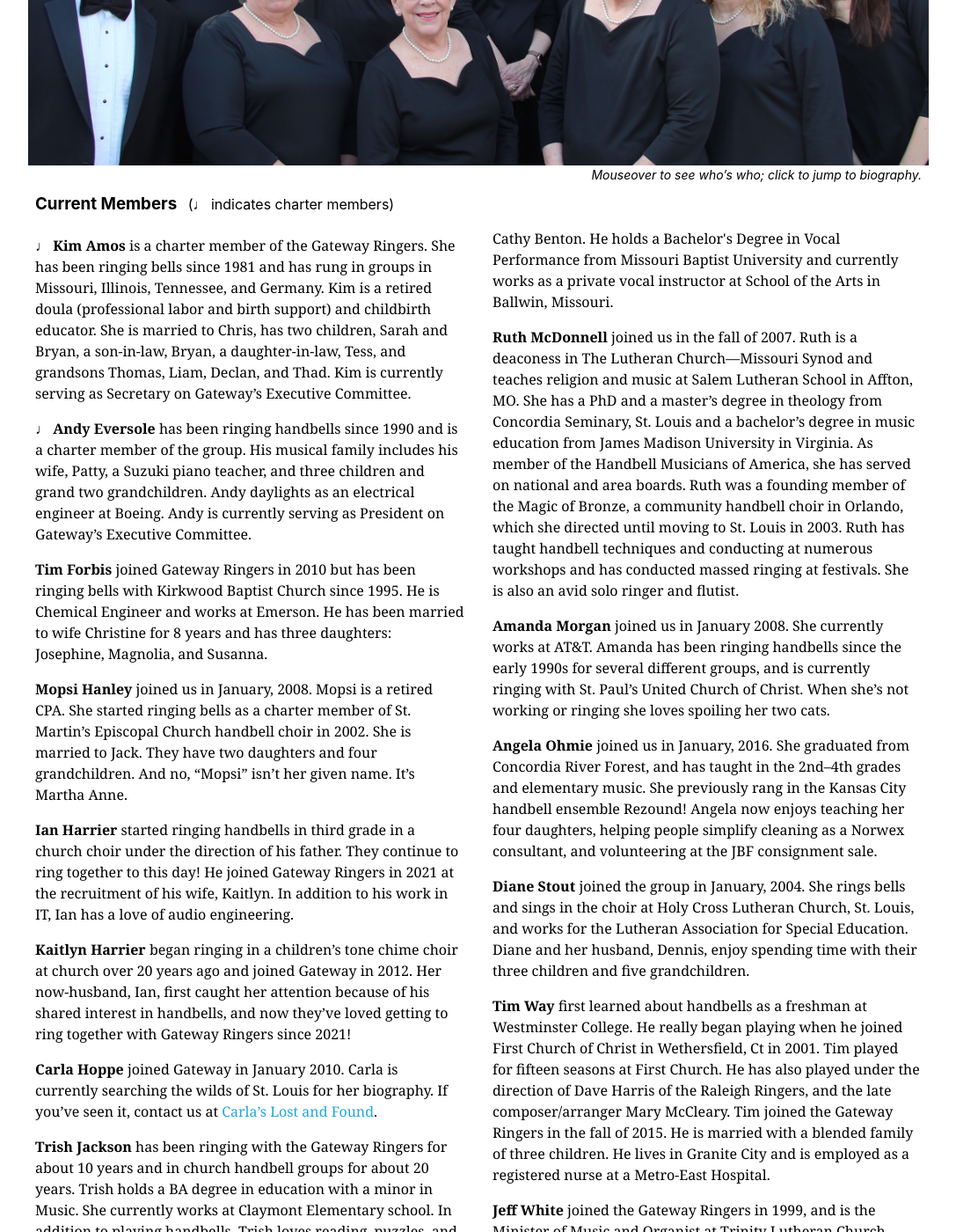
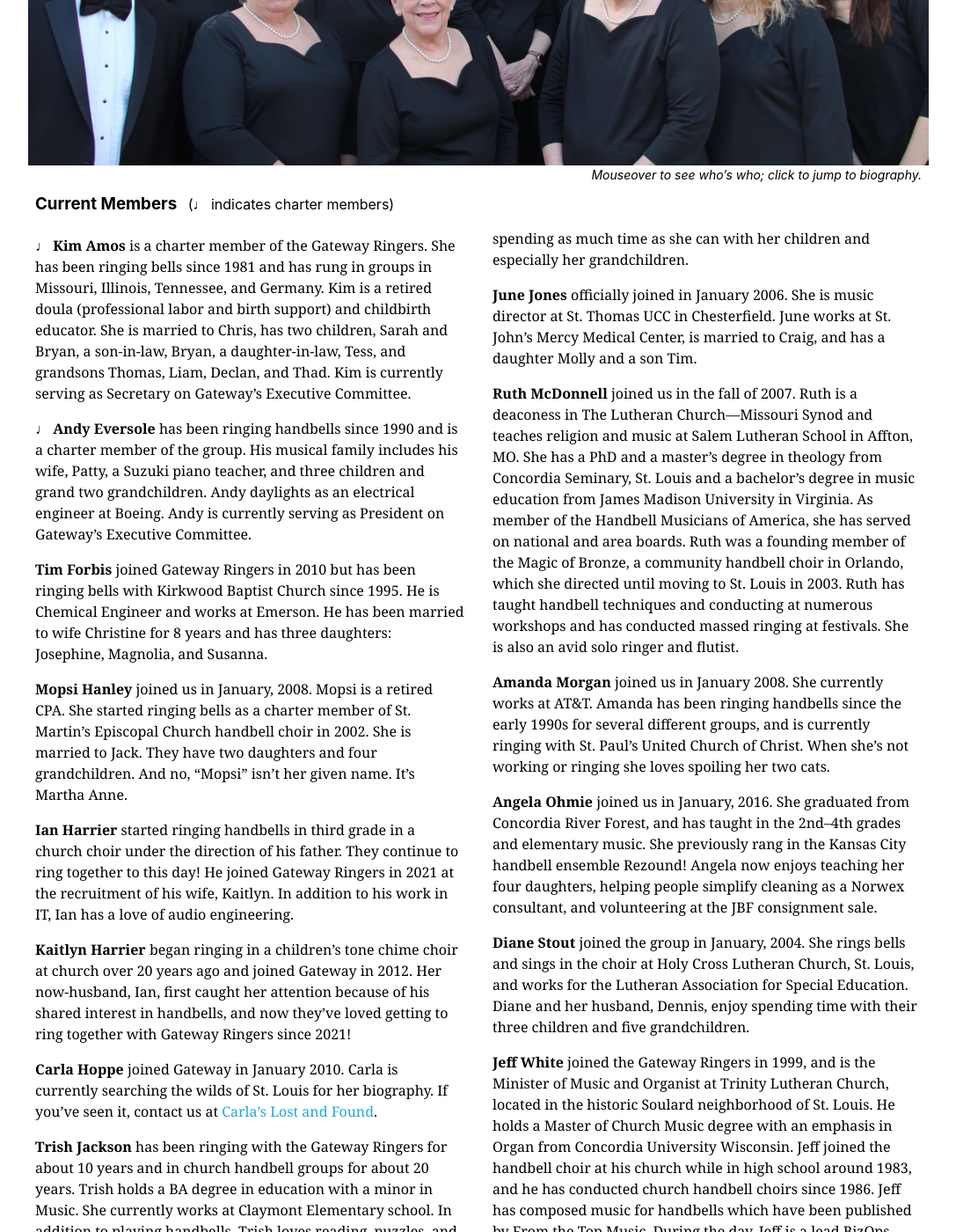
Before and after one commit to GatewayRingers/GatewayRingers.github.io, a Jekyll site: the page built from musicians.html, in a window 1280 px wide and 1400 px high, scrolled down 1060 px. Shown: the whole window at 88% size, without its empty margins (96-1183 px from the left). Built offline with Jekyll 4.4.1, drawn with Linux system fonts in a browser that asks for light colours; nearby versions of some CDN libraries; some of the changed text lies outside the part shown.

Commit message:
Update musicians.html

```diff
--- a/musicians.html
+++ b/musicians.html
@@ -84,10 +84,10 @@
   married to Craig, and has a daughter Molly and a son Tim.
   </li>
 
-  <li class="pv2" id="Andrew"><strong>Andrew Larson</strong> joined the Gateway Ringers in 2021. He began ringing in college as a member of the
+  <!--<li class="pv2" id="Andrew"><strong>Andrew Larson</strong> joined the Gateway Ringers in 2021. He began ringing in college as a member of the
     MBU Ringers under Dr. Cathy Benton. He holds a Bachelor's Degree in Vocal Performance from Missouri Baptist University and currently works
     as a private vocal instructor at School of the Arts in Ballwin, Missouri.
-  </li>
+  </li>-->
 
   <!--<li class="pv2" id="Peggy"><strong>♩ Peggy “Carillon” Lohnes</strong> is a
   Charter Member of Gateway Ringers.  She retired from ringing in 2011, and currently
@@ -119,11 +119,11 @@
   Education.  Diane and her husband, Dennis, enjoy spending time with their three children and five grandchildren.
   </li>
 
-  <li class="pv2" id="Tim"><strong>Tim Way</strong> first learned about handbells as a freshman at Westminster College. He really began playing
+  <!--<li class="pv2" id="Tim"><strong>Tim Way</strong> first learned about handbells as a freshman at Westminster College. He really began playing
     when he joined First Church of Christ in Wethersfield, Ct in 2001. Tim played for fifteen seasons at First Church. He has also played under
     the direction of Dave Harris of the Raleigh Ringers, and the late composer/arranger Mary McCleary. Tim joined the Gateway Ringers in the
     fall of 2015. He is married with a blended family of three children. He lives in Granite City and is employed as a registered nurse at a
-    Metro-East Hospital.</li>
+    Metro-East Hospital.</li>-->
 
   <li class="pv2" id="Jeff"><strong>Jeff White</strong> joined the Gateway Ringers in 1999, and is the Minister of Music and Organist at Trinity Lutheran Church, located in the historic Soulard neighborhood of St. Louis. He holds a Master of Church Music degree with an emphasis in Organ from Concordia University Wisconsin.  Jeff joined the handbell choir at his church while in high school around 1983, and he has conducted church handbell choirs since 1986. Jeff has composed music for handbells which have been published by From the Top Music. During the day, Jeff is a lead BizOps engineer at Mastercard.</li>
 
@@ -182,50 +182,54 @@
             <tr class="stripe-dark">
                 <th class="tl pa2">♩ Karl Kay</td>
                 <th class="tl pa2">♩ Dub Koon</td>
-                <th class="tl pa2">Ginny Lawson</td>
+                <th class="tl pa2">Andrew Larson</td>
             </tr>
             <tr class="stripe-dark">
+                <th class="tl pa2">Ginny Lawson</td>
                 <th class="tl pa2">Kit Lamar</td>
                 <th class="tl pa2">Peggy “Carillon” Lohnes</td>
-                <th class="tl pa2">Julia Matthews</td>
             </tr>
             <tr class="stripe-dark">
+                <th class="tl pa2">Julia Matthews</td>
                 <th class="tl pa2">Jason McGinnis</td>
                 <th class="tl pa2">Karen Mild</td>
-                <th class="tl pa2">Anne Miller</td>
             </tr>
             <tr class="stripe-dark">
+                <th class="tl pa2">Anne Miller</td>
                 <th class="tl pa2">Lisa Mueller</td>
                 <th class="tl pa2">♩ Allison Nalesnik</td>
-                <th class="tl pa2"> Sue Nielsen</td>
             </tr>
             <tr class="stripe-dark">
+                <th class="tl pa2"> Sue Nielsen</td>
                 <th class="tl pa2">♩ Georgia O’Brien</td>
                 <th class="tl pa2">♩ Candy Parson</td>
-                <th class="tl pa2">Janet Petersen</td>
             </tr>
             <tr class="stripe-dark">
+                <th class="tl pa2">Janet Petersen</td>
                 <th class="tl pa2">Michelle Robbins</td>
                 <th class="tl pa2">Karen Rolland</td>
-                <th class="tl pa2">Wendy Shaw</td>
             </tr>
             <tr class="stripe-dark">
+                <th class="tl pa2">Wendy Shaw</td>
                 <th class="tl pa2">Donna Skeen</td>
                 <th class="tl pa2" id="Andrea">Andrea Stramler</td>
-                <th class="tl pa2">Kelly Stohl</td>
             </tr>
             <tr class="stripe-dark">
+                <th class="tl pa2">Kelly Stohl</td>
                 <th class="tl pa2">✝&nbsp;Joyce Suttle&nbsp;✝</td>
                 <th class="tl pa2">Laurie Underwood</td>
-                <th class="tl pa2">Steve Upton</td>
             </tr>
             <tr class="stripe-dark">
+                <th class="tl pa2">Steve Upton</td>
                 <th class="tl pa2">Crystal Wagner</td>
                 <th class="tl pa2">Bruce Walker</td>
-                <th class="tl pa2">♩ Marcia Worcester</td>
             </tr>
             <tr class="stripe-dark">
+                <th class="tl pa2">Tim Way</td>
+                <th class="tl pa2">♩ Marcia Worcester</td>
                 <th class="tl pa2">♩ Carl Zimmerman</td>
+            </tr>
+            <tr class="stripe-dark">
                 <th class="tl pa2"> </td>
                 <th class="tl pa2"><a class="link blue dim" href="/gurney">Gurney the Gateway Chicken </a></td>
             </tr>
```
